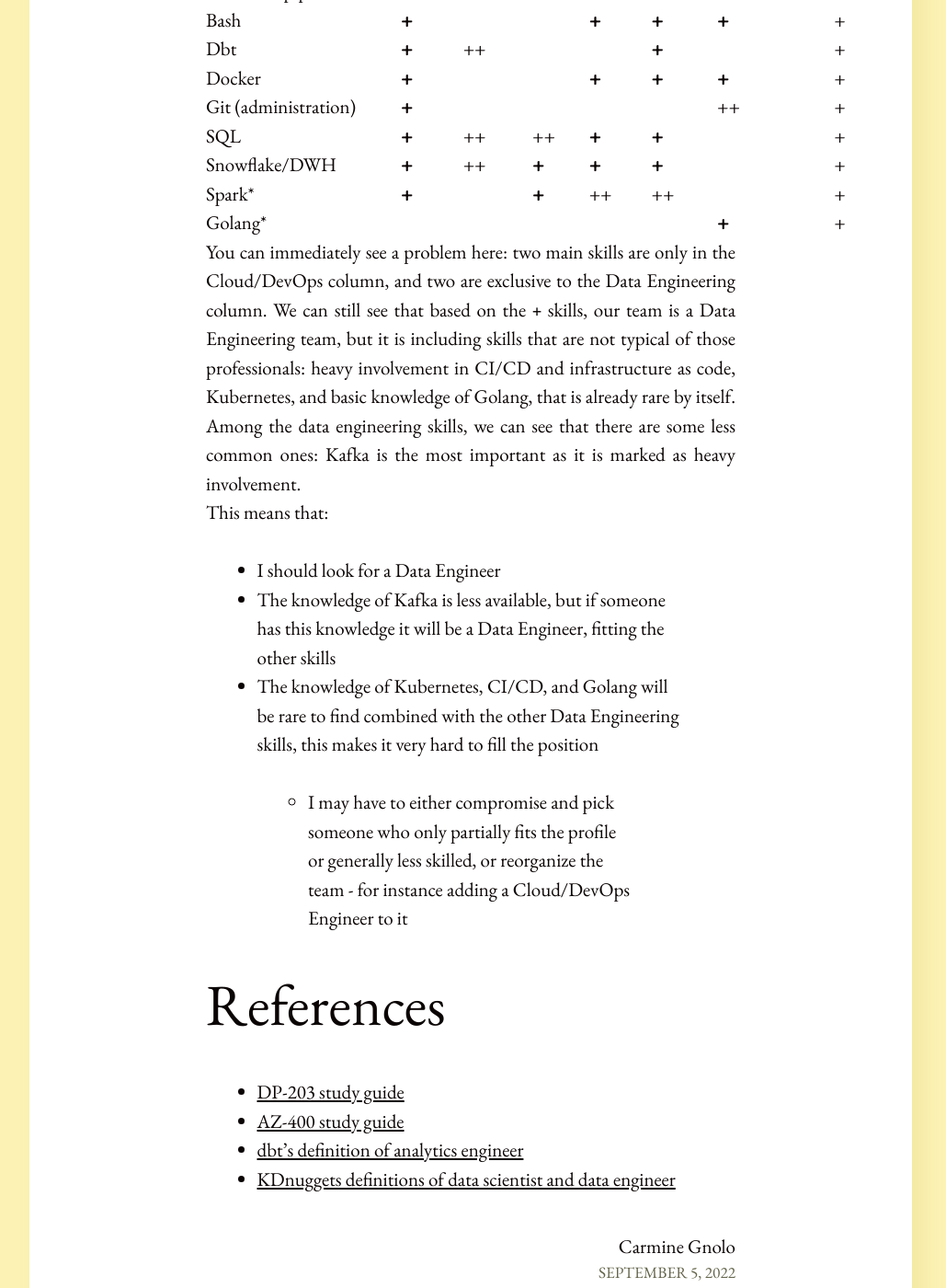
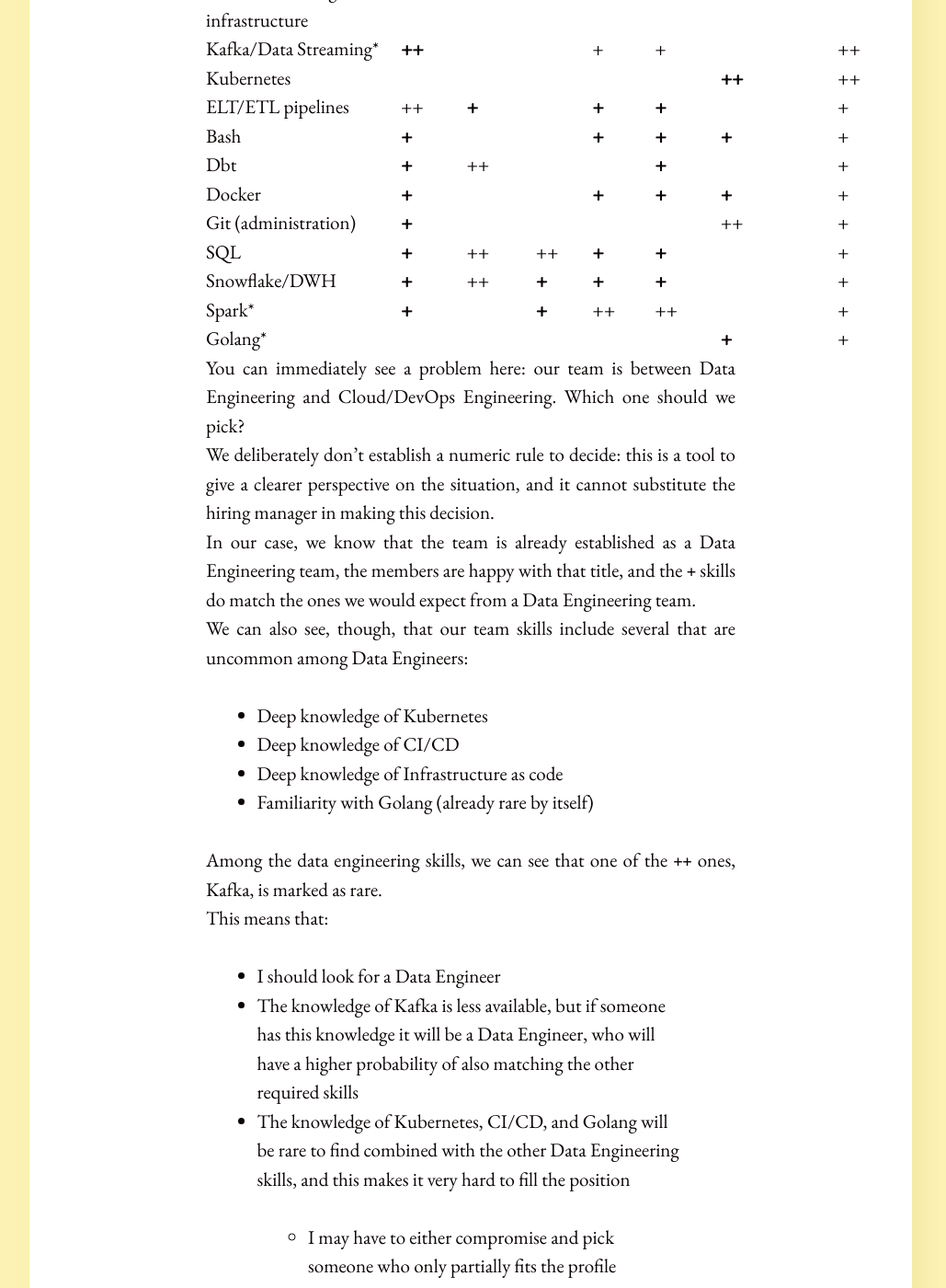
Before and after one commit to carmigno/carmigno.github.io, a Jekyll site: the page built from _posts/2022-09-05-data-employees.md, in a window 1280 px wide and 1400 px high, scrolled down 5703 px. Shown: the whole window at 92% size, without its empty margins (128-1157 px from the left). Built offline with Jekyll 4.4.1, drawn with Linux system fonts in a browser that asks for light colours; some of the changed text lies outside the part shown.

Commit message:
General revision

```diff
--- a/_posts/2022-09-05-data-employees.md
+++ b/_posts/2022-09-05-data-employees.md
@@ -29,28 +29,29 @@ With this post, we want to offer you a simple tool to help you understand better
 
 The problems we want to solve here are three:
 1. What is the **best description** of what my team currently does?
-2. What are the **skills** that are available in my team but are **uncommon** among professionals with the same job description?
-3. If I hire someone with a specific job description, what can I expect them to be familiar with, and in what measure?
+2. What are the **tech skills** that are available in my team but are **uncommon** among professionals with the same job description?
+3. If I hire someone with a specific job description, what can I expect them to be **familiar with**, and in what measure?
 
-The skills table will help you with this. In the first column, we present a list of typical data-related technical skills, and in the other
-columns, we show the level of the skill typically associated with a specific job title: `++` for expert or daily involvement, `+` basic knowledge
+The tech skills table will help you with this. In the first column, we present a list of typical data-related technical skills, and in the other
+columns, we show the level of the skill typically associated with a specific job title: `++` for deep knowledge or daily involvement, `+` basic knowledge
 or occasional involvement, and an empty spot for skills that are not related to that job title.
 
 We leave an empty column for you to fill with the level of skill of your team.
 
-The table is thought to be read like this:
-1. Fill the column with the level of knowledge or involvement of your team with a specific technology
-2. Focus only on the row you have filled in the previous step, consider only the tech in your stack
-3. Compare your team's column with the other one: pick the job title that is closest to your team's column
+The table is thought to be used like this:
+1. Copy the table in a text editor (with no wrapping)
+2. Fill the column with the level of knowledge or involvement of your team with a specific technology
+3. Delete the rows you did not fill in, to consider only the tech in your stack
+4. Compare your team's column with the other ones: pick the data role that is closest to your team
   * If you notice that you cannot decide between multiple roles, then your team is between those
 4. Find which skills are creating issues
-  * The tech skills that are available in your team but are not listed in the definition are the ones that are going to be difficult. So now you know.
-  * The tech skills that are marked with a `*` symbol are also in general less common
-  * The tech skills that are not on the list, are in general less common in the data market.
+  * The tech skills that are available in your team but are not listed in the role you picked, are the ones that are going to be difficult. So now you know.
+  * The tech skills that are marked with a `*` symbol are in general rarer
+  * The tech skills that are not on the list, are in general rarer in the data market.
 
-Please note: we assume that the knowledge of Python and Git is fundamental for everyone involved, so we don't include it in the table.
+**Please note**: we assume that the knowledge of Python and Git is fundamental for everyone involved, so we don't include it in the table.
 
-| **Skills** / **Roles**                              | Data engineer | Analytics Engineer | Data Analyst | Data Scientist | ML Engineer | Cloud/DevOps Engineer | **Your team** |
+| **Tech skills** / **Roles**                         | Data engineer | Analytics Engineer | Data Analyst | Data Scientist | ML Engineer | Cloud/DevOps Engineer | **Your team** |
 | --------------------------------------------------- | ------------- | ------------------ | ------------ | -------------- | ----------- | --------------------- | ------------- |
 | AWS/Azure/GCP (General platform knowledge)          | ++            |                    | +            |                | +           | ++                    |               |
 | Bash                                                | +             |                    |              | +              | +           | +                     |               |
@@ -81,11 +82,13 @@ Please note: we assume that the knowledge of Python and Git is fundamental for e
 | Spark*                                              | +             |                    | +            | ++             | ++          |                       |               |
 
 ## Example
+It sounds more complicated than it should, let's make an example to clarify.
+At our company X, we have a Data Engineering team. We want to increase capacity, so we decide to hire a new unit.
+We want to use the skills table to help us have a better perspective on the hiring process.
+To do so, we copy the whole table, fill the column for our team, turn to bold the values in the columns that match,
+then sort the rows by the team column's content, descending:
 
-To clarify the usage, I will make an example. I took the whole table, filled the column for my team,
-turned to bold the values in the columns that are the same as my team, then ordered all the rows by my team column's content, descending:
-
-| **Skills** / **Roles**                              | Data engineer | Analytics Engineer | Data Analyst | Data Scientist | ML Engineer | Cloud/DevOps Engineer | **Your team** |
+| **Skills** / **Roles**                              | Data Engineer | Analytics Engineer | Data Analyst | Data Scientist | ML Engineer | Cloud/DevOps Engineer | **Your Team** |
 | --------------------------------------------------- | ------------- | ------------------ | ------------ | -------------- | ----------- | --------------------- | ------------- |
 | CI/CD pipelines (GitHub, Gitlab, Concourse, ArgoCD) | +             |                    |              | +              | +           | **++**                | ++            |
 | Infrastructure as code (Terraform/Ansible/Chef)     | +             |                    |              |                |             | **++**                | ++            |
@@ -103,16 +106,27 @@ turned to bold the values in the columns that are the same as my team, then orde
 | Spark*                                              | **+**         |                    | **+**        | ++             | ++          |                       | +             |
 | Golang*                                             |               |                    |              |                |             | **+**                 | +             |
 
-You can immediately see a problem here: two main skills are only in the Cloud/DevOps column, and two are exclusive to the Data Engineering column.
-We can still see that based on the `+` skills, our team is a Data Engineering team, but it is including skills that are not typical of those professionals:
-heavy involvement in CI/CD and infrastructure as code, Kubernetes, and basic knowledge of Golang, that is already rare by itself. Among the data engineering skills,
-we can see that there are some less common ones: Kafka is the most important as it is marked as heavy involvement.
+You can immediately see a problem here: our team is between Data Engineering and Cloud/DevOps Engineering. Which one should we pick?
+
+We deliberately don't establish a numeric rule to decide: this is a tool to give a clearer perspective on the situation, and it cannot
+substitute the hiring manager in making this decision.
+
+In our case, we know that the team is already established as a Data Engineering team, the members are happy with that title, and the
+`+` skills do match the ones we would expect from a Data Engineering team.
+
+We can also see, though, that our team skills include several that are uncommon among Data Engineers:
+* Deep knowledge of Kubernetes
+* Deep knowledge of CI/CD
+* Deep knowledge of Infrastructure as code
+* Familiarity with Golang (already rare by itself)
+
+Among the data engineering skills, we can see that one of the `++` ones, Kafka, is marked as rare.
 
 This means that:
 * I should look for a Data Engineer
-* The knowledge of Kafka is less available, but if someone has this knowledge it will be a Data Engineer, fitting the other skills
-* The knowledge of Kubernetes, CI/CD, and Golang will be rare to find combined with the other Data Engineering skills, this makes it very hard to fill the position
-  * I may have to either compromise and pick someone who only partially fits the profile or generally less skilled, or reorganize the team - for instance adding a Cloud/DevOps Engineer to it
+* The knowledge of Kafka is less available, but if someone has this knowledge it will be a Data Engineer, who will have a higher probability of also matching the other required skills
+* The knowledge of Kubernetes, CI/CD, and Golang will be rare to find combined with the other Data Engineering skills, and this makes it very hard to fill the position
+  * I may have to either compromise and pick someone who only partially fits the profile or who is less skilled, or reorganize the team - for instance adding a Cloud/DevOps Engineer to it
 
 # References
 * [DP-203 study guide](https://query.prod.cms.rt.microsoft.com/cms/api/am/binary/RE4MbYT)
```
